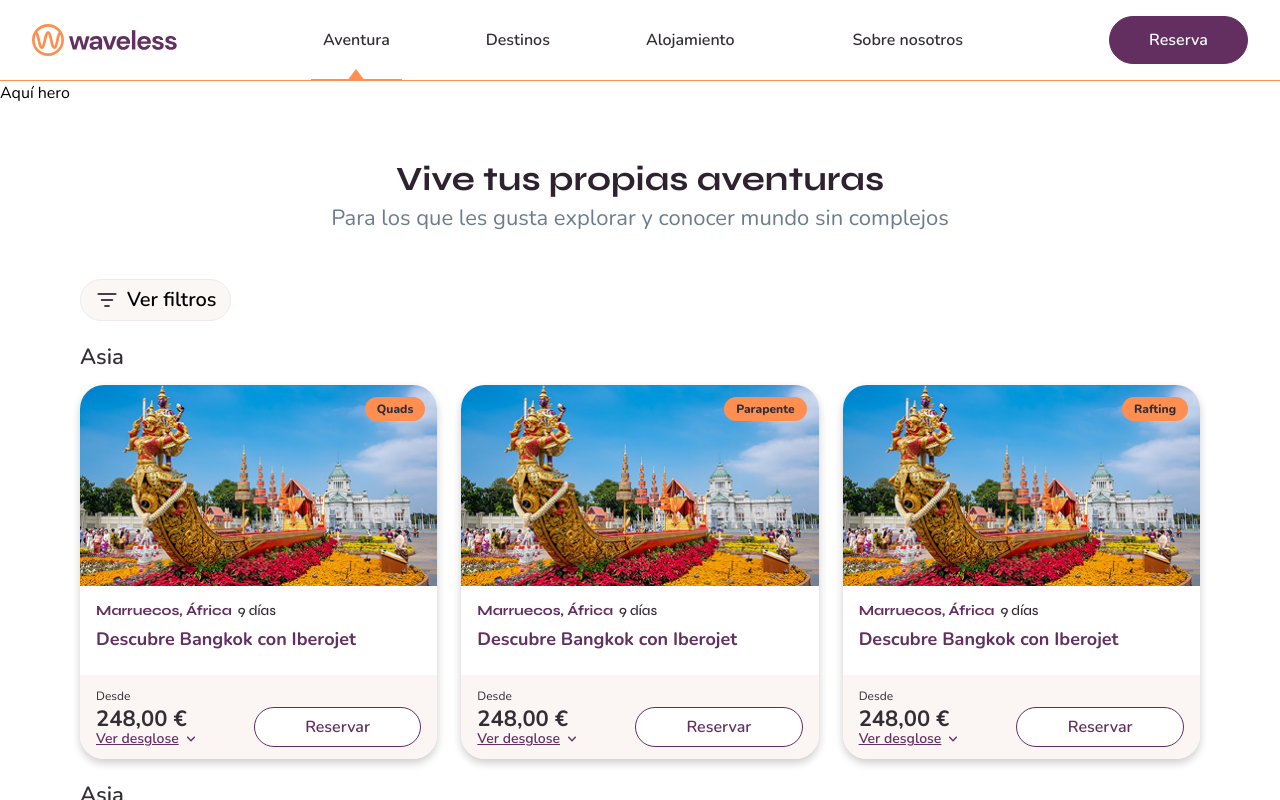
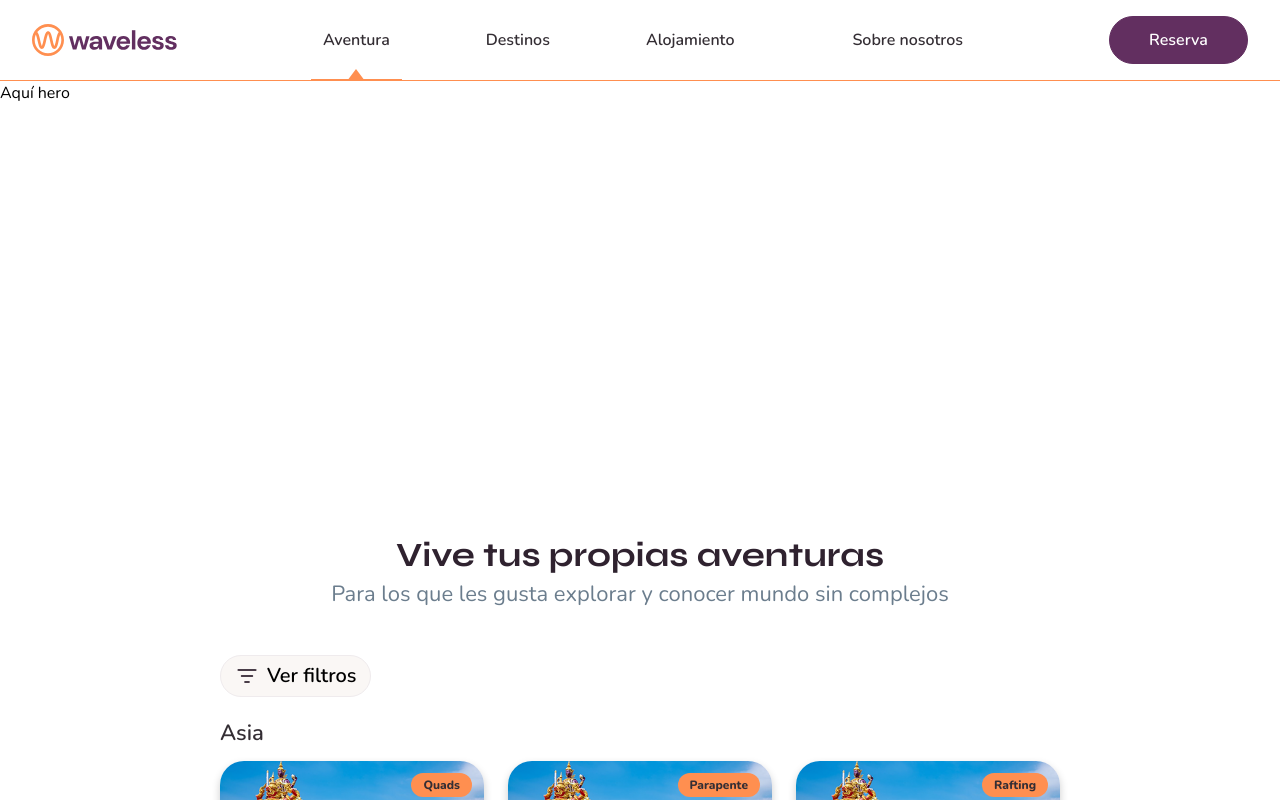
Before and after one commit to Marina-desarrollo/challenge-angular, an Angular app in the folder frontend/: page / in a window 1280 px wide. Shown: the top 800 px of the page. Built offline with nearby package versions, Linux system fonts and the light colour scheme.

Commit message:
fix: fix layout styles

```diff
--- a/frontend/src/app/features/home/home.scss
+++ b/frontend/src/app/features/home/home.scss
@@ -10,6 +10,7 @@
     // --- Hero ---
     &__hero {
         width: 100%;
+        min-height: rem(400);
     }
 
     // --- Content principal ---
@@ -25,11 +26,17 @@
         }
 
         @include respond-to('tablet-lg') {
-            padding: $padding-y-tablet $padding-x-tablet-lg;
+            max-width: rem(840);
+            width: 100%;
+            padding: $padding-y-tablet 0;
+            margin: 0 auto;
         }
 
         @include respond-to('desktop') {
-            padding: $padding-desktop $padding-x-desktop;
+            padding: $padding-desktop 0;
+            max-width: rem(1128);
+            width: 100%;
+            margin: 0 auto;
         }
     }
 
@@ -88,8 +95,8 @@
         gap: rem(24);
         padding: 0 $padding-x-mobile;
 
-        @include respond-to('tablet-sm') {
-            padding: 0 $spacing-tablet;
+        @include respond-to('tablet-lg') {
+            padding: 0;
         }
 
         @include respond-to('desktop') {
```
